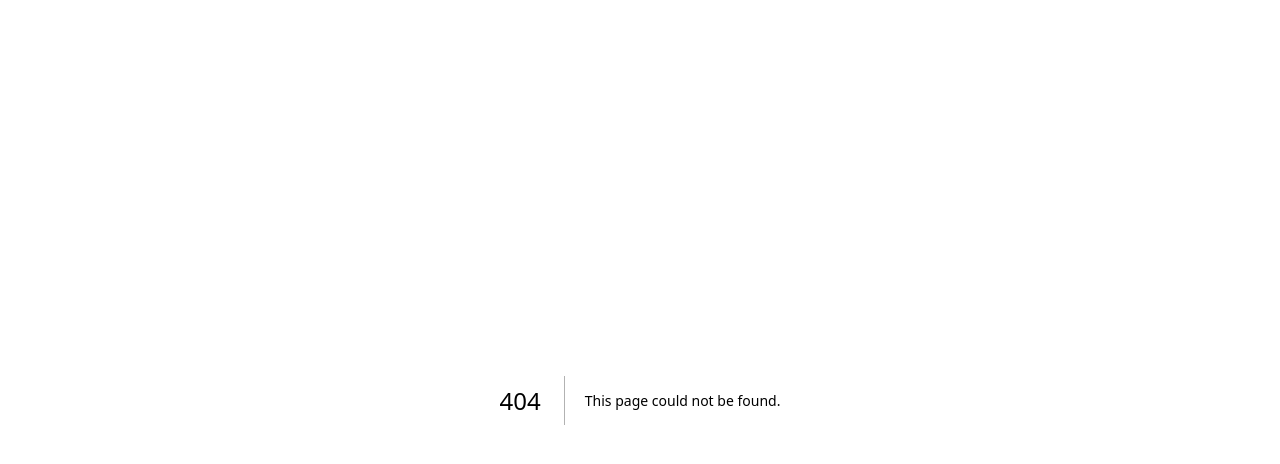
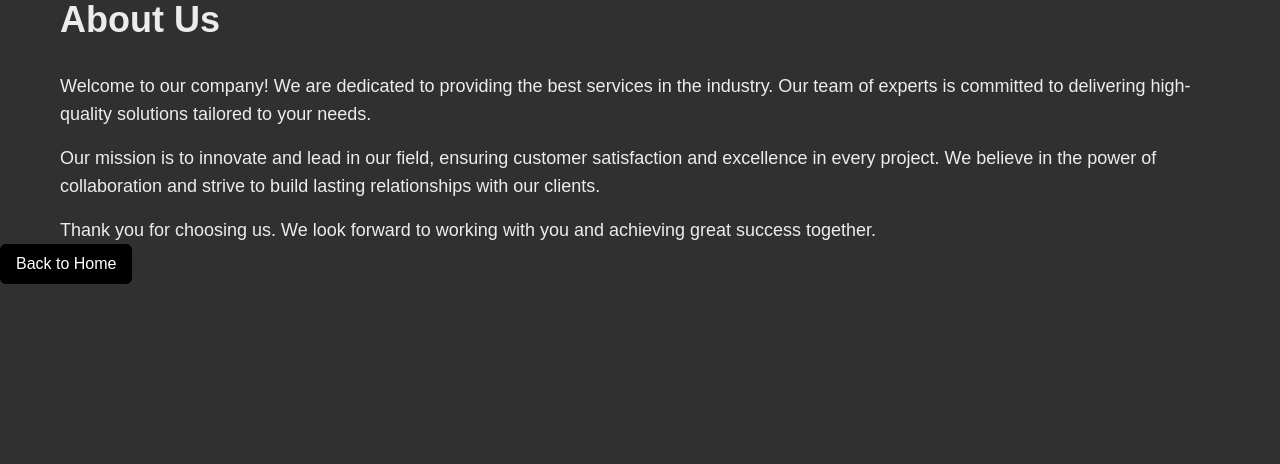
Before and after one commit to denislavninov/Restoration-Website, a Next.js app: page /about-us in a window 1280 px wide. Before the commit this address had no page. Shown: the top 464 px of the page. Built offline with nearby package versions, Linux system fonts and the light colour scheme.

Commit message:
Add new pages, components, and react-icons package for enhanced website structure

```diff
--- a/package.json
+++ b/package.json
@@ -14,7 +14,8 @@
     "react": "^19.0.0",
     "react-before-after-slider-component": "^1.1.8",
     "react-compare-image": "^3.5.0",
-    "react-dom": "^19.0.0"
+    "react-dom": "^19.0.0",
+    "react-icons": "^5.5.0"
   },
   "devDependencies": {
     "@eslint/eslintrc": "^3",
--- /dev/null
+++ b/src/app/about-us/page.tsx
@@ -0,0 +1,28 @@
+'use client'
+import React from 'react';
+import { useRouter } from 'next/navigation';
+
+const AboutUs = () => {
+  const router = useRouter();
+  return (
+    <div className="min-h-screen ">
+      <div className="container mx-auto px-4 py-16">
+        <h1 className="text-4xl font-bold mb-8">About Us</h1>
+        <p className="text-lg mb-4">
+          Welcome to our company! We are dedicated to providing the best services in the industry.
+          Our team of experts is committed to delivering high-quality solutions tailored to your needs.
+        </p>
+        <p className="text-lg mb-4">
+          Our mission is to innovate and lead in our field, ensuring customer satisfaction and excellence in every project.
+          We believe in the power of collaboration and strive to build lasting relationships with our clients.
+        </p>
+        <p className="text-lg">
+          Thank you for choosing us. We look forward to working with you and achieving great success together.
+        </p>
+      </div>
+      <button className="bg-black text-white px-4 py-2 rounded-md" onClick={() => router.push('/')}>Back to Home</button>
+    </div>
+  );
+};
+
+export default AboutUs;
--- a/src/app/components/ArtistsMottos.tsx
+++ b/src/app/components/ArtistsMottos.tsx
@@ -24,10 +24,10 @@ const ArtistMottos = () => {
   return (
     <div className=" py-10 px-10  mx-auto" style={{ backgroundColor: 'var(--background)', color: 'var(--foreground)' }}>
 
-      <div className="max-w-2xl mx-auto">
-        <div className="mb-4 p-4 bg-white shadow rounded-lg">
-          <h3 className="text-xl font-semibold text-black">{currentMotto.artist}</h3>
-          <p className="italic text-black">"{currentMotto.motto}"</p>
+      <div className="mx-auto">
+        <div className="flex flex-col items-center justify-center mb-4 p-4 rounded-lg">
+          <h3 className="text-xl font-semibold ">{currentMotto.artist}</h3>
+          <p className="italic ">"{currentMotto.motto}"</p>
         </div>
       </div>
     </div>
--- /dev/null
+++ b/src/app/components/CtaSection.tsx
@@ -0,0 +1,19 @@
+import React from 'react'
+
+function CtaSection() {
+  return (
+    <div className="flex flex-row items-start justify-around py-10 px-10 mx-auto mb-20">
+      <div>
+        <h2 className="text-3xl font-bold text-left mb-2 font-lora " >Transform Your Art Today</h2>
+        <p className="text-left mb-2 font-lora" >Get a free consultaion for your restoration needs.</p>
+      </div>
+      <div>
+        <button className=" bg-white hover:bg-black hover:text-white border-2 border-black text-black px-4 py-2 rounded-xs" >Contact Us</button>
+
+      </div>
+    </div>
+
+  )
+}
+
+export default CtaSection
--- /dev/null
+++ b/src/app/components/Footer.tsx
@@ -0,0 +1,35 @@
+import React from 'react'
+import Image from 'next/image'
+import logo from '../../../public/logo.avif'
+import { SlSocialInstagram, SlSocialFacebook, SlSocialTwitter, SlSocialLinkedin } from 'react-icons/sl'
+function Footer() {
+  return (
+    <footer className="h-[300px] bg-gradient-to-b from-#323232 to-black text-white py-8 mt-40">
+      <div className="container mx-auto px-4 flex flex-col justify-between h-full">
+        <div className="flex flex-col md:flex-row justify-between items-center mb-4">
+          <div>
+            <Image src={logo} alt='logo' width={50} height={50} className="rounded-full" />
+          </div>
+          <div className="mb-4 md:mb-0">
+            <h2 className="text-xl font-bold">Contact Us</h2>
+            <p className="text-sm">Email: info@example.com</p>
+            <p className="text-sm">Phone: +123 456 7890</p>
+          </div>
+          <div className="flex space-x-4">
+            <a href="#" className="text-white hover:text-gray-400 text-2xl"><SlSocialInstagram /></a>
+            <a href="#" className="text-white hover:text-gray-400 text-2xl"><SlSocialFacebook /></a>
+            <a href="#" className="text-white hover:text-gray-400 text-2xl"><SlSocialTwitter /></a>
+            <a href="#" className="text-white hover:text-gray-400 text-2xl"><SlSocialLinkedin /></a>
+          </div>
+        </div>
+        <div className="mt-auto text-center pt-6">
+          <span className='text-sm border-b border-white'>
+            <p className="text-sm">&copy; 2025 Your Company. All rights reserved.</p>
+          </span>
+        </div>
+      </div>
+    </footer>
+  )
+}
+
+export default Footer
--- a/src/app/components/Gallery.tsx
+++ b/src/app/components/Gallery.tsx
@@ -1,5 +1,5 @@
 "use client"
-import React from 'react';
+import React, { useState } from 'react';
 import Image from 'next/image';
 import { motion } from 'framer-motion';
 
@@ -10,7 +10,16 @@ const images = [
   // Add more image paths here
 ];
 
+const additionalImages = [
+  '/meryem.avif',
+  '/meryem.avif',
+  '/meryem.avif',
+  // Add more additional image paths here
+];
+
 const Gallery = () => {
+  const [showMore, setShowMore] = useState(false);
+
   return (
     <motion.div
       className="flex flex-col items-center justify-center shadow-lg rounded-lg p-6"
@@ -21,7 +30,7 @@ const Gallery = () => {
       <div className="px-10 py-10" style={{ backgroundColor: 'var(--background)', color: 'var(--foreground)' }}>
         <h1 className="text-3xl font-bold font-lora text-center mb-6" style={{ color: 'var(--foreground)' }}>Gallery</h1>
         <h2 className="text-xl font-lora text-center mb-6" style={{ color: 'var(--foreground)' }}>-Artistic masterpieces from our collection-</h2>
-        <p className="text-lg font-lora text-center mb-6" style={{ color: 'var(--foreground)' }}>
+        <p className="text-lg font-lora text-center mb-8" style={{ color: 'var(--foreground)' }}>
           "The aim of art is to represent not the outward appearance of things, but their inward significance." — Aristotle
         </p>
         <div className="grid grid-cols-1 sm:grid-cols-2 md:grid-cols-3 gap-4 px-4">
@@ -29,7 +38,7 @@ const Gallery = () => {
             <motion.div
               key={index}
               className="overflow-hidden rounded-lg shadow-lg"
-              whileHover={{ scale: 1.05, }}
+              whileHover={{ scale: 1.05 }}
               transition={{ type: 'tween', duration: 0.5, ease: 'easeInOut' }}
             >
               <Image
@@ -42,9 +51,30 @@ const Gallery = () => {
               />
             </motion.div>
           ))}
+          {showMore && additionalImages.map((src, index) => (
+            <motion.div
+              key={index + images.length}
+              className="overflow-hidden rounded-lg shadow-lg mt-4"
+              whileHover={{ scale: 1.05 }}
+              transition={{ type: 'tween', duration: 0.5, ease: 'easeInOut' }}
+            >
+              <Image
+                src={src}
+                alt={`Additional image ${index + 1}`}
+                width={400}
+                height={400}
+                style={{ objectFit: 'cover', width: '100%', height: 'auto' }}
+              />
+            </motion.div>
+          ))}
         </div>
         <div className="flex justify-center mt-4">
-          <button className="flex items-center justify-center bg-transparent text-white border-2 border-white px-4 py-2 rounded-md mt-4 hover:bg-white hover:text-gray-800">View More</button>
+          <button
+            className="flex items-center justify-center bg-white text-black border-2 border-black px-4 py-2 rounded-md mt-4 hover:bg-black hover:text-white"
+            onClick={() => setShowMore(!showMore)}
+          >
+            {showMore ? 'Show Less' : 'View More'}
+          </button>
         </div>
       </div>
     </motion.div>
--- a/src/app/components/Navbar.tsx
+++ b/src/app/components/Navbar.tsx
@@ -1,34 +1,35 @@
+'use client'
 import React from 'react';
 import Image from 'next/image';
-import painter1 from '../../../public/painter1.avif'; // Replace with your image path
-import logo from '../../../public/logo.avif';
+import { useRouter } from 'next/navigation';
+import Link from 'next/link';
 
 const Navbar = () => {
+  const router = useRouter();
   return (
-    <div className="relative h-[500px] font-lora">
+    <div className="relative h-[500px] font-lora" style={{ backgroundColor: 'var(--background)', color: 'var(--foreground)' }}>
       <div className="absolute inset-0 z-0 bg-black opacity-60">
-        <Image src={painter1} alt="painter1" fill style={{ objectFit: 'cover' }} />
+        <Image src="/painter1.avif" alt="painter1" fill style={{ objectFit: 'cover' }} />
       </div>
       <nav className="absolute top-0 left-0 right-0 p-4 flex justify-between items-center z-10">
         <div className="flex items-center">
-          <Image src={logo} alt="logo" width={40} height={40} className="rounded-full" />
+          <Image src="/logo.avif" alt="logo" width={40} height={40} className="rounded-full" onClick={() => router.push('/')} />
         </div>
-        <ul className="flex space-x-4" style={{ color: 'var(--foreground)' }}>
-          <li><a href="#" className="font-bold">ABOUT US</a></li>
-          <li><a href="#" className="font-bold">PROJECTS</a></li>
-          <li><a href="#" className="font-bold">STUDIO</a></li>
-          <li><a href="#" className="font-bold">SERVICES</a></li>
-          <li><a href="#" className="font-bold">GALLERY</a></li>
-          <li><a href="#" className="font-bold">CONTACT US</a></li>
+        <ul className="flex space-x-8" style={{ color: 'var(--foreground)' }}>
+          <Link href="/about-us" className="font-bold">ABOUT US</Link>
+          <Link href="/projects" className="font-bold">PROJECTS</Link>
+          <Link href="/studio" className="font-bold">STUDIO</Link>
+          <Link href="/services" className="font-bold">SERVICES</Link>
+          <Link href="/gallery" className="font-bold">GALLERY</Link>
         </ul>
-        <button className="bg-white text-gray-800 px-4 py-2 rounded-md">GET IN TOUCH</button>
+        <button className="bg-white hover:bg-black hover:text-white text-gray-800 px-4 py-2 rounded-xs">GET IN TOUCH</button>
       </nav>
       <div className="absolute top-1/2 right-1/3 ml-10 z-10" style={{ color: 'var(--foreground)' }}>
         <h1 className="text-5xl font-bold">Medium length hero heading goes here</h1>
-        <p className="mt-4 text-lg">Lorem ipsum dolor sit amet, consectetur adipiscing elit. <br />   Suspendisse varius enim in eros elementum tristique.</p>
+        <p className="mt-4 text-lg">Lorem ipsum dolor sit amet, consectetur adipiscing elit. <br /> Suspendisse varius enim in eros elementum tristique.</p>
         <div className="mt-4">
-          <button className="bg-white text-gray-800 px-4 py-2 rounded-md mr-2">Button</button>
-          <button className="bg-white text-gray-800 px-4 py-2 rounded-md">Button</button>
+          <button className="bg-white hover:bg-black hover:text-white text-gray-800 px-4 py-2 rounded-xs mr-2">Button</button>
+          <button className="bg-white hover:bg-black hover:text-white text-gray-800 px-4 py-2 rounded-xs">Button</button>
         </div>
       </div>
     </div>
--- /dev/null
+++ b/src/app/gallery/page.tsx
@@ -0,0 +1,15 @@
+'use client'
+import React from 'react'
+import { useRouter } from 'next/navigation';
+
+const Gallery = () => {
+  const router = useRouter();
+  return (
+    <div>
+      <h1>Gallery</h1>
+      <button className="bg-black text-white px-4 py-2 rounded-md cursor-pointer" onClick={() => router.push('/')}>Back to Home</button>
+    </div>
+  )
+}
+
+export default Gallery;
--- a/src/app/page.tsx
+++ b/src/app/page.tsx
@@ -3,6 +3,9 @@ import Slider from "./components/Slider";
 import Gallery from "./components/Gallery";
 import Navbar from "./components/Navbar";
 import ArtistMottos from "./components/ArtistsMottos";
+import CtaSection from "./components/CtaSection";
+import Footer from "./components/Footer";
+
 export default function Home() {
   return (
     <main>
@@ -10,6 +13,8 @@ export default function Home() {
       <Slider />
       <Gallery />
       <ArtistMottos />
+      <CtaSection />
+      <Footer />
     </main>
 
 
--- /dev/null
+++ b/src/app/projects/page.tsx
@@ -0,0 +1,15 @@
+'use client'
+import React from 'react'
+import { useRouter } from 'next/navigation';
+
+const Projects = () => {
+  const router = useRouter();
+  return (
+    <div>
+      <h1>Projects</h1>
+      <button className="bg-black text-white px-4 py-2 rounded-md cursor-pointer" onClick={() => router.push('/')}>Back to Home</button>
+    </div>
+  )
+}
+
+export default Projects;
--- /dev/null
+++ b/src/app/services/page.tsx
@@ -0,0 +1,16 @@
+'use client'
+import React from 'react'
+import { useRouter } from 'next/navigation';
+
+function Services() {
+  const router = useRouter();
+  return (
+    <div>Services
+      <h1>Services</h1>
+      <p>Lorem ipsum dolor sit amet consectetur adipisicing elit. Quisquam, quos.</p>
+      <button className="bg-black text-white px-4 py-2 rounded-md cursor-pointer" onClick={() => router.push('/')}>Back to Home</button>
+    </div>
+  )
+}
+
+export default Services
--- /dev/null
+++ b/src/app/studio/page.tsx
@@ -0,0 +1,15 @@
+'use client'
+import React from 'react'
+import { useRouter } from 'next/navigation';
+
+const Studio = () => {
+  const router = useRouter();
+  return (
+    <div>
+      <h1>Studio</h1>
+      <button className="bg-black text-white px-4 py-2 rounded-md cursor-pointer" onClick={() => router.push('/')}>Back to Home</button>
+    </div>
+  )
+}
+
+export default Studio;
```
Also changed, not shown: 1 other file (tests, documents, lock files or other folders).
